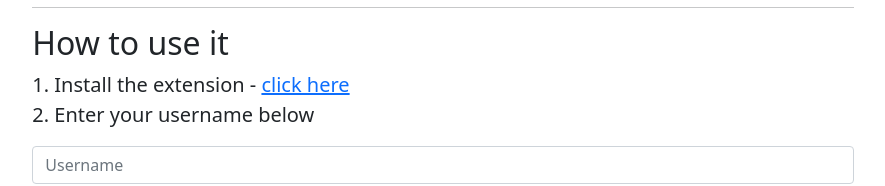
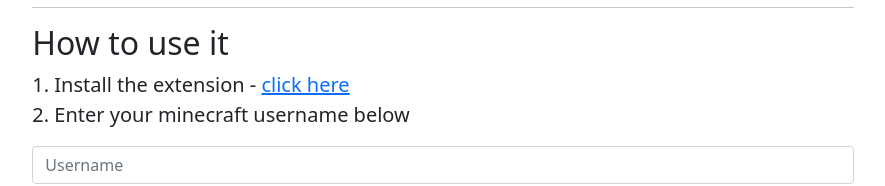
Before and after one commit to RyderAsKing/velocity-vote, a React (Create React App) app: page / in a window 1280 px wide. Shown: the part 352-538 px from the top of the page, without its empty margins (197-1082 px from the left). Built offline with nearby package versions, Linux system fonts and the light colour scheme.

Commit message:
changed from username to minecraft username

```diff
--- a/src/App.js
+++ b/src/App.js
@@ -28,7 +28,7 @@ const App = () => {
               click here
             </a>
             <br />
-            2. Enter your username below
+            2. Enter your minecraft username below
             <br />
           </p>
           <div className="input-group mb-3">
```
